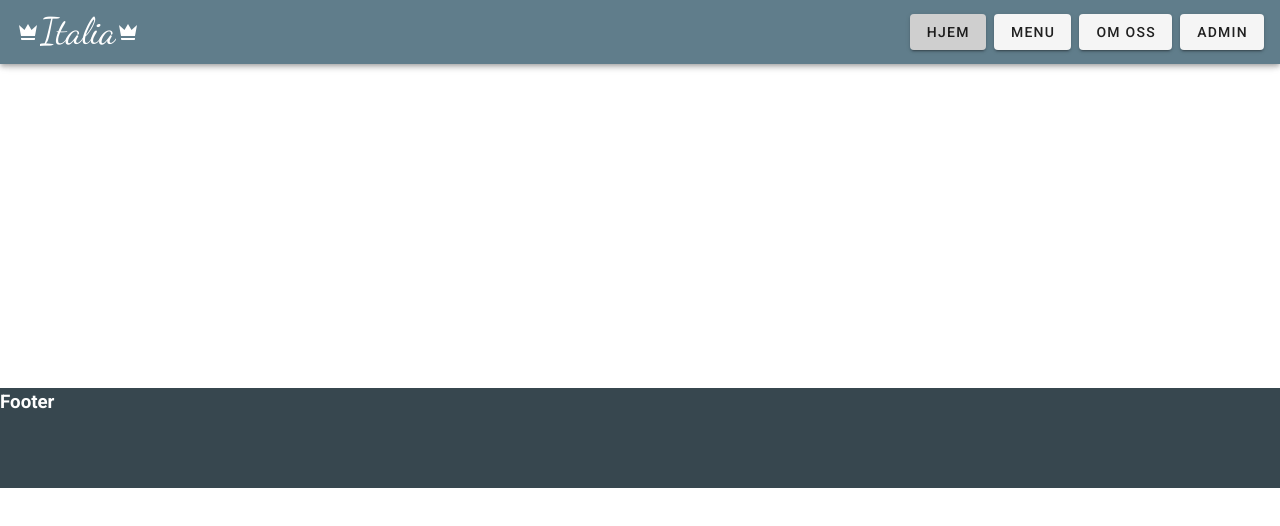
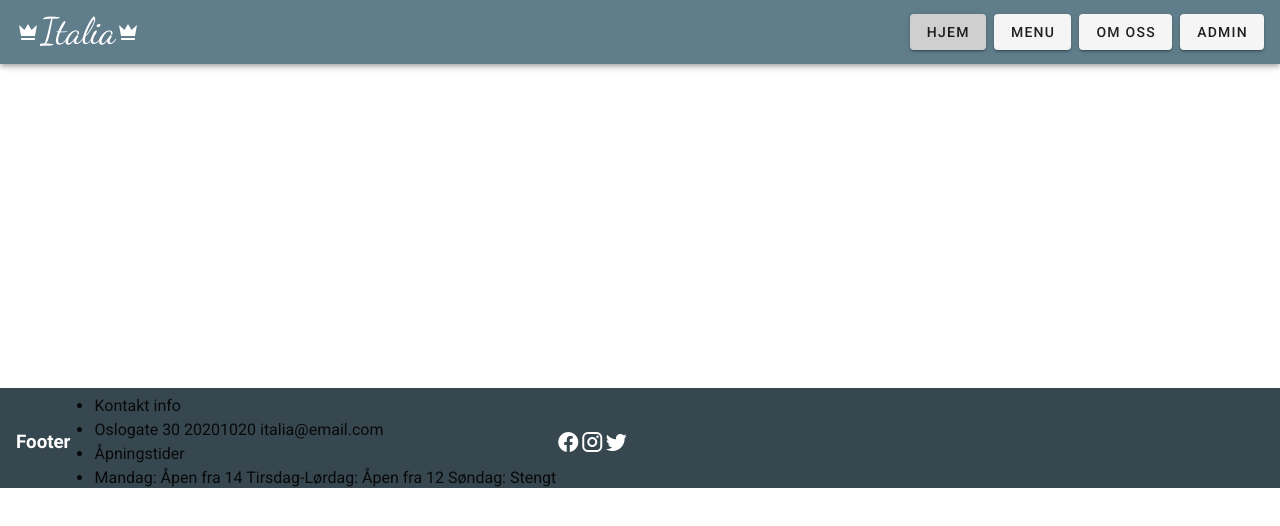
Before and after one commit to mebernts/restaurant, a Vue app in the folder restaurant/: page / in a window 1280 px wide. Shown: the top 526 px of the page. Built offline with nearby package versions, Linux system fonts and the light colour scheme.

Commit message:
Info in footer
La til infomarsjon  i footerstore

```diff
--- a/restaurant/src/Stores/FooterStore.js
+++ b/restaurant/src/Stores/FooterStore.js
@@ -1,13 +1,15 @@
 const FooterStore = {
     state: {
         footerinfo:[
-           {id:100, adress: "Oslogate 30", telfon: 20201020}
-
+           {id: 100, contact:"Kontakt info"},
+           {id:101, adress: "Oslogate 30", telefon: 20201020, mail:"italia@email.com"},
+           {id: 102, åpningstider: "Åpningstider"},
+           {id: 103, monday: "Mandag: Åpen fra 14", tuesdaySaturday: "Tirsdag-Lørdag: Åpen fra 12", sunday: "Søndag: Stengt"}
         ]
     },
     getFooterinfo(){
         return this.state.footerinfo.map(footer => footer);
-    }
+    },
 }
 
 export default FooterStore;
--- a/restaurant/src/layout/TheFooter.vue
+++ b/restaurant/src/layout/TheFooter.vue
@@ -1,21 +1,33 @@
 <template>
-    <footer id="footer" class="blue-grey darken-3">
+  <v-footer id="footer" class="blue-grey darken-3">
         <h3 class="footerText">Footer</h3>
         <ul>
-            <li v-for="footer in footerinfo" :key="footer.contactinfo">
+            <li v-for="footer in footerinfo" :key="footer.id">
+                {{footer.contact}}
+                {{footer.adress}}
+                {{footer.telefon}}
+                {{footer.mail}}
+                {{footer.åpningstider}}
+                {{footer.monday}}
+                {{footer.tuesdaySaturday}}
+                {{footer.sunday}}
             </li>
         </ul>
 
-    </footer>
+        <v-icon color="white">mdi-facebook</v-icon>
+        <v-icon color="white">mdi-instagram</v-icon>
+        <v-icon color="white">mdi-twitter</v-icon>
+
+    </v-footer>
 </template>
 
 <script>
-import FooterStore from '@/Stores/FooterStore.js'
+import FooterStore from '@/stores/FooterStore.js'
 export default {
     name: "TheFooter",
     data(){
         return{
-            footerinfo: FooterStore.getFooterinfo
+            footerinfo: FooterStore.getFooterinfo()
         }
     }
 }
```
